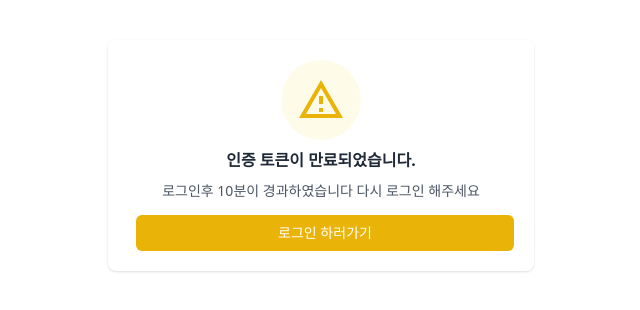
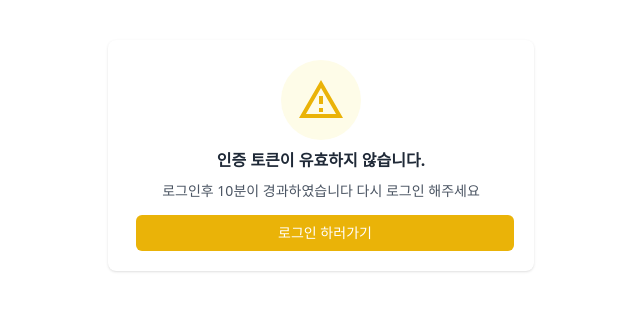
Before and after one commit to salcho94/vacation, a Next.js app: page /token in a window 1280 px wide. Shown: the part 120-430 px from the top of the page, without its empty margins (319-959 px from the left). Built offline with nearby package versions, Linux system fonts and the light colour scheme.

Commit message:
토큰 문구 수정 진행

```diff
--- a/app/(login)/token/page.tsx
+++ b/app/(login)/token/page.tsx
@@ -11,7 +11,7 @@ export default function Token() {
                         <div className="inline-block p-4 bg-yellow-50 rounded-full">
                             <svg className="w-12 h-12 fill-current text-yellow-500" xmlns="http://www.w3.org/2000/svg" viewBox="0 0 24 24"><path d="M0 0h24v24H0V0z" fill="none"/><path d="M12 5.99L19.53 19H4.47L12 5.99M12 2L1 21h22L12 2zm1 14h-2v2h2v-2zm0-6h-2v4h2v-4z"/></svg>
                         </div>
-                        <h2 className="mt-2 font-semibold text-gray-800">인증 토큰이 만료되었습니다.</h2>
+                        <h2 className="mt-2 font-semibold text-gray-800">인증 토큰이 유효하지 않습니다.</h2>
                         <p className="mt-2 text-sm text-gray-600 leading-relaxed">로그인후 10분이 경과하였습니다 다시 로그인 해주세요</p>
                     </div>
                     <div className="flex items-center mt-3">
--- a/app/(pages)/header.tsx
+++ b/app/(pages)/header.tsx
@@ -15,7 +15,7 @@ export default function Header() {
     const [userInfo,setUserInfo] = useState<user>()
 
     useEffect(() => {
-        getUserInfo().then(res => {setUserInfo(res) ;console.log(res.data)});
+        getUserInfo().then(res => {setUserInfo(res) ;});
     },[])
 
     return (
```
